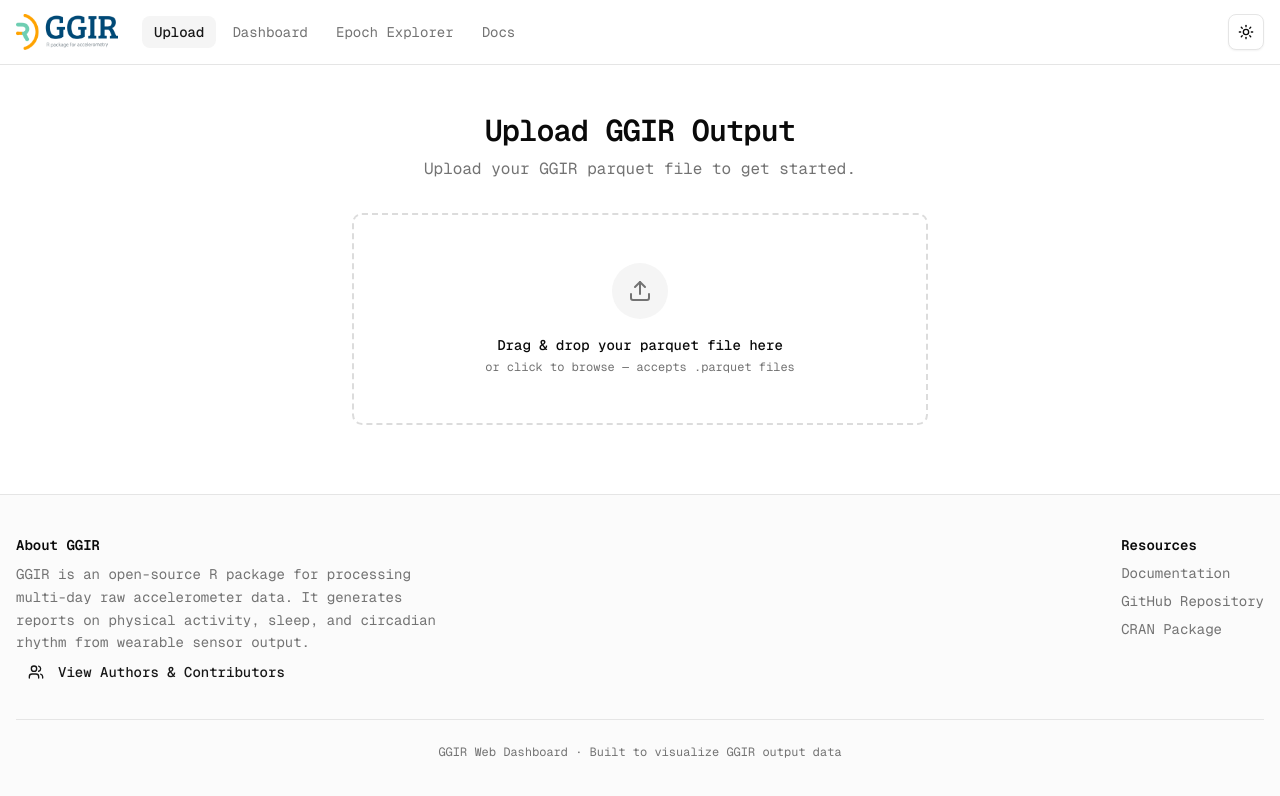
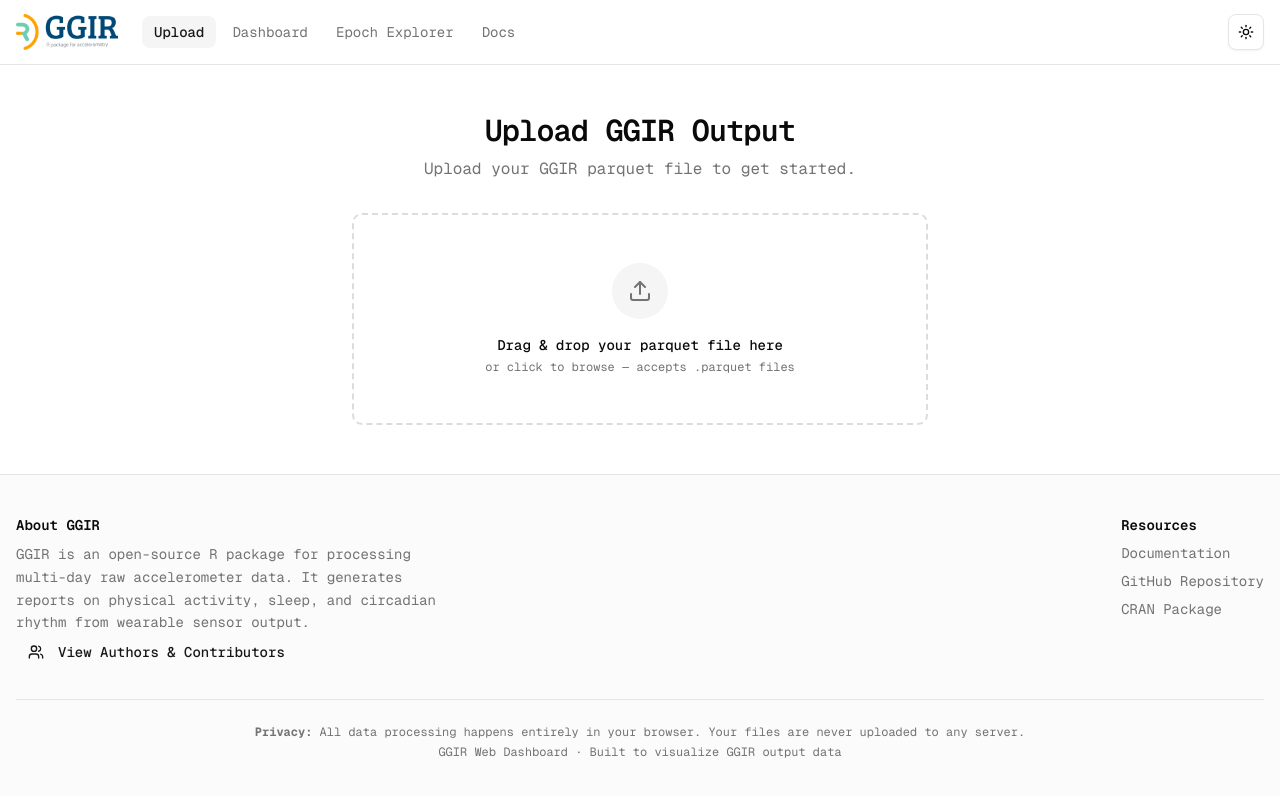
Before and after one commit to samuelafolabi/ggir-web-dashboard, a Next.js app: page / in a window 1280 px wide. Shown: the top 796 px of the page. Built offline with nearby package versions, Linux system fonts and the light colour scheme; what @duckdb/duckdb-wasm would draw is missing.

Commit message:
feat: add privacy statement to footer, gitignore .cursor

```diff
--- a/src/components/shared/Footer/index.tsx
+++ b/src/components/shared/Footer/index.tsx
@@ -193,8 +193,12 @@
             </ul>
           </div>
         </div>
-        <div className="mt-8 border-t pt-6 text-center text-xs text-muted-foreground">
-          GGIR Web Dashboard &middot; Built to visualize GGIR output data
+        <div className="mt-8 border-t pt-6 text-center text-xs text-muted-foreground space-y-1">
+          <p>
+            <strong>Privacy:</strong> All data processing happens entirely in
+            your browser. Your files are never uploaded to any server.
+          </p>
+          <p>GGIR Web Dashboard &middot; Built to visualize GGIR output data</p>
         </div>
       </div>
     </footer>
```
Also changed, not shown: 2 other files (tests, documents, lock files or other folders).
